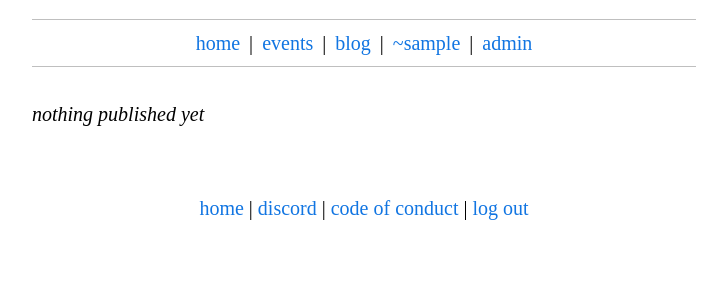
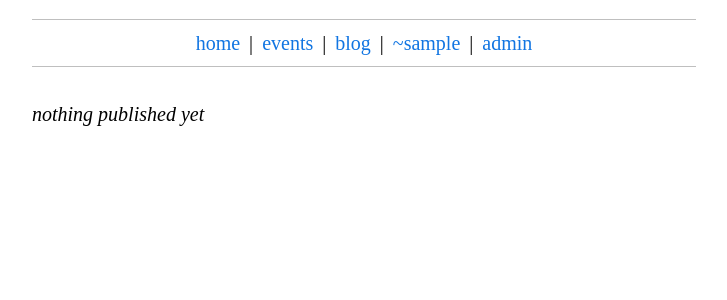
Before and after one commit to chaitinschool/chaitinschool.org, a Django app: page /blog/ in a window 1280 px wide. Shown: the part 175-475 px from the top of the page, without its empty margins (276-1003 px from the left). Run offline with Django 3.2, Linux system fonts and the light colour scheme; the visitor is signed in with stand-in values (Sample User, id 1); data that the repository does not hold is empty.

Commit message:
remove footer nav

```diff
--- a/main/static/style.css
+++ b/main/static/style.css
@@ -518,9 +518,3 @@ blockquote {
         padding: 0;
     }
 }
-
-footer {
-    max-width: 664px;
-    margin: 8px auto;
-    text-align: center;
-}
--- a/main/templates/main/layout.html
+++ b/main/templates/main/layout.html
@@ -66,13 +66,5 @@
             {% endblock %}
         </main>
 
-        <footer>
-            <a href="{% url 'index' %}">home</a>
-            | <a href="https://discord.gg/bzjKNG4bUU">discord</a>
-            | <a href="{% url 'coc' %}">code of conduct</a>
-            {% if request.user.is_authenticated %}
-            | <a href="{% url 'logout' %}">log out</a>
-            {% endif %}
-        </footer>
     </body>
 </html>
```
